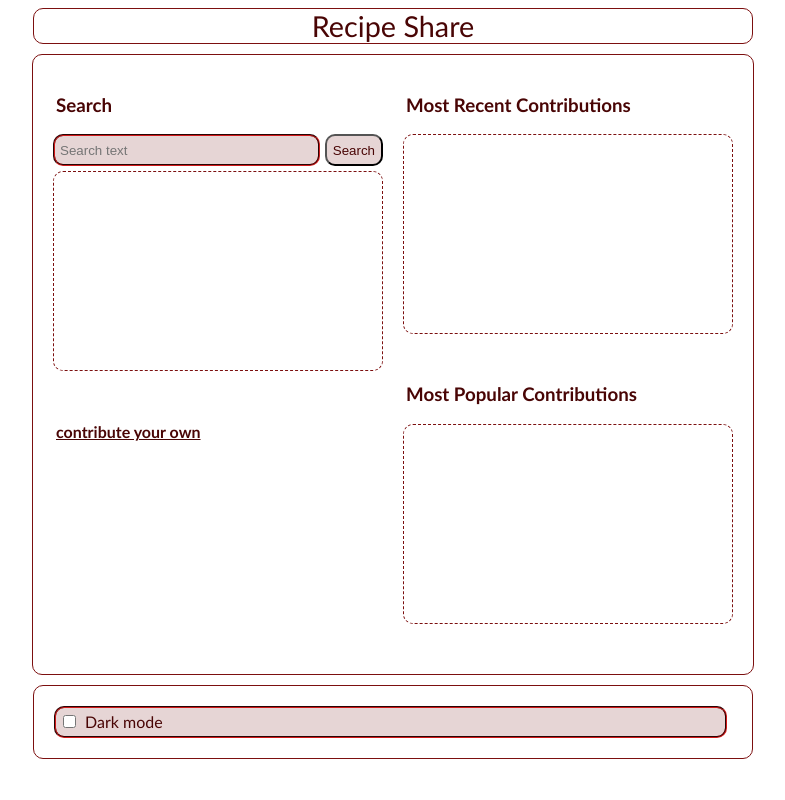
After one commit to karencfisher/recipe-share, a Flask app: template templates/index.html in a window 1280 px wide. The commit adds this page. Shown: the whole page, without its empty margins (247-1032 px from the left). Run offline with Flask 3, Linux system fonts and the light colour scheme; the template is opened without the code that fills it, so the values that code supplies are empty; parts of the project's set-up code (start-up, migrations or seed data) failed here and were passed over.

Commit message:
landing page and global display mode

```diff
--- a/app.py
+++ b/app.py
@@ -1,5 +1,9 @@
 from flask import Flask, jsonify, request, render_template
 from urllib.parse import unquote
+from io import BytesIO
+import json
+import os
+
 
 from db import DB
 from description_generator import generateDescription
@@ -12,7 +16,7 @@ db = None
 
 @app.route('/')
 def landing():
-    pass
+    return render_template("index.html")
 
 
 @app.route('/search')
@@ -44,9 +48,10 @@ def queryDb():
         else:
             id = request.args.get("id")
             results = db.query_recipe_by_id(id)
+            mode = request.args.get("mode")
             if results is None:
                 return jsonify({"error": "no data"}), 404
-            return render_template("recipe-card.html", recipe=results)
+            return render_template("recipe-card.html", recipe=results, mode=mode)
         return jsonify(results), 200
     except Exception as ex:
         error_log.log_error(ex)
@@ -57,6 +62,7 @@ def queryDb():
 def edit_recipe():
     global db
     id = request.args.get("id")
+    mode = request.args.get("mode")
     if id is not None:
         try:
             if db is None:
@@ -67,14 +73,7 @@ def edit_recipe():
             return jsonify({"error": "Internal server error"}), 500
     else:
         recipe = {"title": "", "description": ""}
-    return render_template("recipe-editor.html", recipe=recipe)
-
-
-@app.route('/preview', methods=['POST'])
-def preview_recipe():
-    if not request.is_json:
-        return jsonify({"response": 403}), 403
-    return render_template("recipe-card.html", recipe=request.json)
+    return render_template("recipe-editor.html", recipe=recipe, mode=mode)
 
 
 @app.route('/insert', methods=['POST'])
--- a/db.py
+++ b/db.py
@@ -84,7 +84,7 @@ class DB:
 
     def addRecipe(self, recipe):
         # process image if change
-        if recipe["imageFile"] is not None:
+        if recipe["imageFile"] is not None and recipe["imageData"] is not None:
             imageData = recipe["imageData"].split(",")[1]
             image = Image.open(io.BytesIO(base64.b64decode(imageData)))
             image.thumbnail((274, 170))
--- /dev/null
+++ b/static/home.js
@@ -0,0 +1,104 @@
+function loadRecipes(container, data) {
+    const contain = document.getElementById(container);
+    contain.innerHTML = "";
+    data.forEach((item) => {
+        element = document.createElement("div");
+        element.classList.add("link");
+        html = `<a href=\"/search?id=${item.id}\">${item.title}</a>`;
+        element.innerHTML = html;
+        element.querySelector("a").addEventListener("click", (e) => {
+            e.preventDefault();
+            const uri = e.target.getAttribute("href") + `&mode=${document.body.className}`
+            location.href = uri;
+        });
+        contain.appendChild(element);
+    });
+}
+
+addEventListener("load", () => {
+    fetch("/search?method=views&max_found=5", {
+        method: 'GET'
+    })
+    .then(response => response.json())
+    .then(data => loadRecipes("views", data))
+    .catch(error => console.error('Error:', error));
+
+    fetch("/search?method=recent&max_found=5", {
+        method: 'GET'
+    })
+    .then(response => response.json())
+    .then(data => loadRecipes("recent", data))
+    .catch(error => console.error('Error:', error));
+});
+
+const searchButton = document.getElementById("search-button");
+const searchText = document.getElementById("search-text");
+
+searchButton.addEventListener("click", () => {
+    fetch(`/search?method=semantic&query=${searchText.value}&max_found=5`, {
+        method: 'GET'
+    })
+    .then(response => response.json())
+    .then(data => loadRecipes("results", data))
+    .catch(error => console.error('Error:', error));
+});
+
+searchText.addEventListener("keypress", (e) => {
+    if (e.code === "Enter") {
+        fetch(`/search?method=semantic&query=${searchText.value}&max_found=5`, {
+            method: 'GET'
+        })
+        .then(response => response.json())
+        .then(data => loadRecipes("results", data))
+        .catch(error => console.error('Error:', error));
+    }
+});
+
+const links = [...document.getElementsByTagName("a")];
+links.forEach((item) => {
+    item.addEventListener("click", (e) => {
+        e.preventDefault();
+        let uri = e.target.getAttribute("href")
+        if (e.target.id === "contribute") {
+             uri += "?";
+        }
+        else {
+            uri += "&";
+        }
+        uri += `mode=${document.body.className}`
+        location.href = uri;
+    });
+});
+
+function toggleTheme(obj) {
+    if (obj.checked) {
+        document.body.setAttribute("class", "dark-mode");
+    }
+    else {
+        document.body.setAttribute("class", "light-mode");
+    }
+}
+
+const theme = document.getElementById("darkmode");
+
+theme.addEventListener("focus", () => {
+    document.getElementById("theme").style.setProperty("background", "var(--widget-focus-background-color)");
+});
+
+theme.addEventListener("blur", () => {
+    document.getElementById("theme").style.setProperty("background", "var(--widget-background-color)");
+});
+
+theme.addEventListener("click", () => {
+    toggleTheme(theme);
+});
+
+theme.addEventListener("keypress", (e) => {
+    if (e.code === "Enter") {
+        theme.checked = !theme.checked;
+        toggleTheme(theme);
+    }
+    else if (e.code === "Space") {
+        toggleTheme(theme);
+    }
+});
--- a/static/style.css
+++ b/static/style.css
@@ -3,19 +3,29 @@
 }
 
 body {
-    --background-color: rgb(255, 255, 255);
-    --widget-background-color: rgb(230, 213, 213);
-    --widget-focus-background-color: rgb(238, 193, 97);
-    --border-color: rgb(124, 15, 15);
-    --font-color: rgb(73, 5, 5);
-    --region-width: 330px;
-
     display: flex;
     flex-direction: column;
     align-items: center;
     background: var(--background-color);
     font-family:'Gill Sans', Calibri, 'Trebuchet MS', sans-serif;
     color: var(--font-color);
+    --region-width: 330px;
+}
+
+body.light-mode {
+    --background-color: rgb(255, 255, 255);
+    --widget-background-color: rgb(230, 213, 213);
+    --widget-focus-background-color: rgb(238, 193, 97);
+    --border-color: rgb(124, 15, 15);
+    --font-color: rgb(73, 5, 5);
+}
+
+body.dark-mode {
+    --background-color: rgb(20, 20, 20);
+    --widget-background-color: rgb(50, 50, 50);
+    --widget-focus-background-color: rgb(29, 36, 122);
+    --border-color: rgb(124, 250, 250);
+    --font-color: rgb(124, 250, 250);
 }
 
 h1 {
@@ -138,7 +148,7 @@ img {
     max-height: 200px;
 }
 
-.ingredient, .instruction, .tag {
+.ingredient, .instruction, .tag, .link {
     border-width: 1px;
     border-style: solid;
     border-radius: 10px;
--- /dev/null
+++ b/templates/index.html
@@ -0,0 +1,77 @@
+<!DOCTYPE html>
+<html lang="en">
+<head>
+    <meta charset="UTF-8">
+    <meta name="viewport" content="width=device-width, initial-scale=1.0">
+    <title>Recipe share - Home</title>
+    <link rel="stylesheet" href="../static/style.css" />
+    <script src="./static/home.js" defer></script>
+    <style>
+        a {
+            font-family:'Gill Sans', 'Gill Sans MT', Calibri, 'Trebuchet MS', sans-serif;
+            font-size: 1rem;
+            color: var(--font-color);
+        }
+
+        h3 {
+            padding-left: 3px;
+        }
+
+        .link {
+            height: 3em;
+        }
+    </style>
+</head>
+<body class="light-mode">
+    <header>
+        <h1>Recipe Share</h1>
+    </header>
+    <main>
+        <div class="column" id="left-column">
+            <section>
+                <h3>
+                    Search
+                </h3>
+                <div class="input-field">
+                    <input class="input" id="search-text" type="text" placeholder="Search text"
+                        aria-label="search text field">
+                    <button class="add-button" id="search-button" aria-label="Search">Search</button>
+                </div>
+                <div class="container" id="results"></div>
+            </section>
+            <section>
+                <h3><a id="contribute" href="/edit">contribute your own</a></h3>
+            </section>
+        </div>
+
+        <div class="column" id="right-column">
+            <section>
+                <h3>
+                    Most Recent Contributions
+                </h3>
+                <div class="container" id="recent"></div>
+            </section>
+            <section>
+                <h3>
+                    Most Popular Contributions
+                </h3>
+                <div class="container" id="views"></div>
+            </section>
+        </div>
+    </main>
+
+    <footer>
+        <div id="choices">
+            <div class="choice" id="theme">
+                <input type="checkbox" id="darkmode" aria-label="toggle darkmode" aria-checked="false">
+                <label for="darkmode">Dark mode</label>
+            </div>
+            <div id="buttons">
+
+            </div>
+        </div>
+    </footer>
+
+
+</body>
+</html>
```
Also changed, not shown: static/recipe-card.js (+0 -44 lines), static/recipe-editor.js (+16 -77 lines), templates/recipe-card.html (+3 -9 lines), templates/recipe-editor.html (+2 -8 lines).
